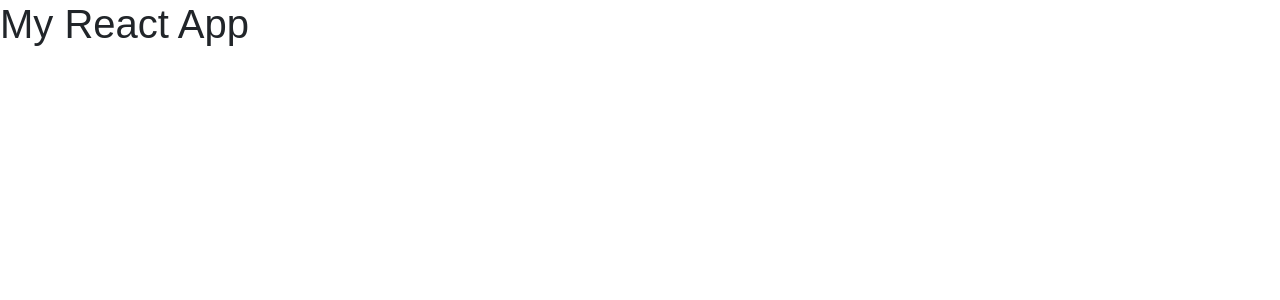
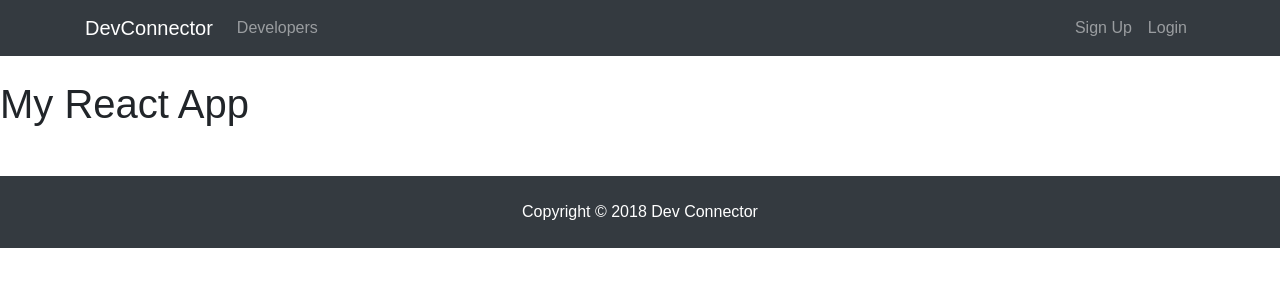
Before and after one commit to tarcisiocorte/dev-social-community, a React (Create React App) app in the folder client/: page / in a window 1280 px wide. Shown: the top 300 px of the page. Built offline with nearby package versions, Linux system fonts and the light colour scheme.

Commit message:
add navbar and footer

```diff
--- a/client/src/App.js
+++ b/client/src/App.js
@@ -1,11 +1,17 @@
 import React, { Component } from 'react';
+
+import Navbar from './components/layouts/Navbar';
+import Footer from './components/layouts/Footer';
+
 import './App.css';
 
 class App extends Component {
   render() {
     return (
       <div className="App">
+        <Navbar />
         <h1>My React App</h1>
+        <Footer />
       </div>
     );
   }
--- /dev/null
+++ b/client/src/components/layouts/Footer.js
@@ -0,0 +1,8 @@
+import React from 'react'
+export default () => {
+  return (
+      <footer class="bg-dark text-white mt-5 p-4 text-center">
+          Copyright &copy; {new Date().getFullYear()} Dev Connector
+      </footer>
+  )
+}
--- /dev/null
+++ b/client/src/components/layouts/Navbar.js
@@ -0,0 +1,35 @@
+import React, { Component } from 'react'
+
+class Navbar extends Component {
+  render() {
+    return (
+        <nav className="navbar navbar-expand-sm navbar-dark bg-dark mb-4">
+            <div className="container">
+            <a className="navbar-brand" href="landing.html">DevConnector</a>
+            <button className="navbar-toggler" type="button" data-toggle="collapse" data-target="#mobile-nav">
+                <span className="navbar-toggler-icon"></span>
+            </button>
+
+            <div className="collapse navbar-collapse" id="mobile-nav">
+                <ul className="navbar-nav mr-auto">
+                <li className="nav-item">
+                    <a className="nav-link" href="profiles.html"> Developers
+                    </a>
+                </li>
+                </ul>
+
+                <ul className="navbar-nav ml-auto">
+                <li className="nav-item">
+                    <a className="nav-link" href="register.html">Sign Up</a>
+                </li>
+                <li className="nav-item">
+                    <a className="nav-link" href="login.html">Login</a>
+                </li>
+                </ul>
+            </div>
+            </div>
+        </nav>
+    )
+  }
+}
+export default Navbar;
```
Also changed, not shown: client/src/components/layouts/Landing.js (added).
